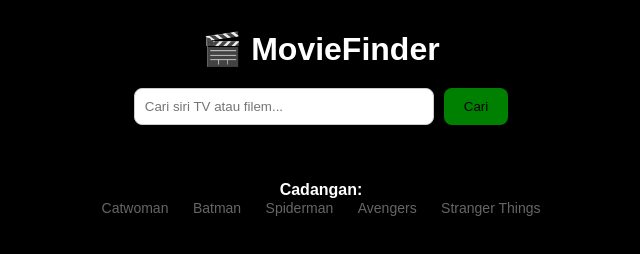
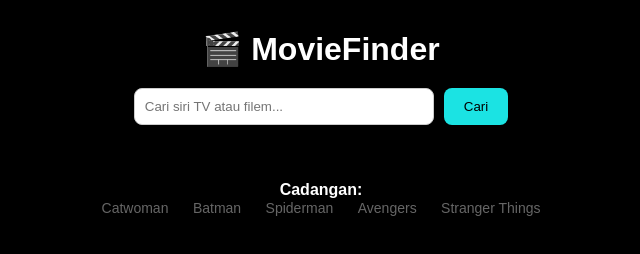
Before and after one commit to haikalromezzz-hue/haikal_movie, a plain HTML site: page index.html in a window 1280 px wide. Shown: the whole page, without its empty margins (319-959 px from the left). Drawn offline with Linux system fonts and the light colour scheme.

Commit message:
Ubah warna button difeature-ui

```diff
--- a/style.css
+++ b/style.css
@@ -39,7 +39,7 @@ h1{
 .search-box button{
   padding:10px 20px;
   border:none;
-  background: green;
+  background: #1BE3E3;
   color:#000000;
   border-radius:8px;
   cursor:pointer;
```
